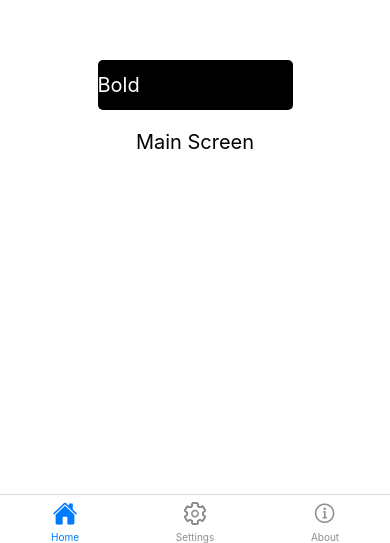
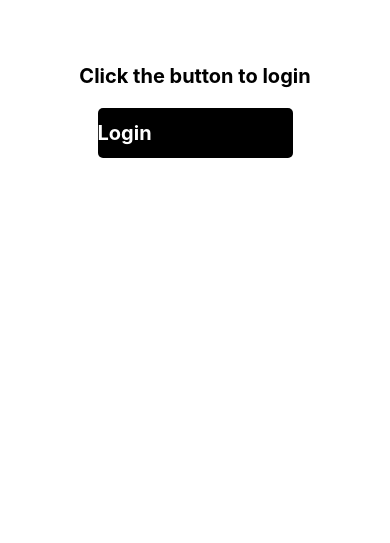
Before and after one commit to acamposhd/dmi-class-3-22, a React Native app: screen / in a window 390 px wide. Shown: the part 301-844 px from the top of the page. Built offline with nearby package versions, Linux system fonts and the light colour scheme.

Commit message:
feat: added react navigation-stack example

```diff
--- a/App.js
+++ b/App.js
@@ -1,10 +1,12 @@
-import React from "react";
+import React, { useState } from "react";
+import Login from "./pages/Login";
 import Main from "./pages/Main";
 import Settings from "./pages/Settings";
 import About from "./pages/About";
 
 import { NavigationContainer } from "@react-navigation/native";
 import { createBottomTabNavigator } from "@react-navigation/bottom-tabs";
+import { createNativeStackNavigator } from "@react-navigation/native-stack";
 
 import Ionicons from "react-native-vector-icons/Ionicons";
 
@@ -27,9 +29,23 @@ const Tabs = [
 ];
 
 const Tab = createBottomTabNavigator();
+const Stack = createNativeStackNavigator();
 export default function App() {
+  const [isLoggedIn, setIsLoggedIn] = useState(false);
+  const login = () => {
+    setIsLoggedIn(true);
+  };
   return (
     <NavigationContainer>
+      {!isLoggedIn ? (
+        <Stack.Navigator>
+          <Stack.Screen
+            name="Login"
+            component={() => <Login login={login} />}
+            options={{ headerShown: false }}
+          />
+        </Stack.Navigator>
+      ) : (
         <Tab.Navigator
           screenOptions={({ route }) => ({
             tabBarIcon: ({ focused, color, size }) => {
@@ -56,6 +72,7 @@ export default function App() {
             />
           ))}
         </Tab.Navigator>
+      )}
     </NavigationContainer>
   );
 }
--- a/package.json
+++ b/package.json
@@ -12,6 +12,7 @@
     "@expo/webpack-config": "^0.17.0",
     "@react-navigation/bottom-tabs": "^6.4.0",
     "@react-navigation/native": "^6.0.13",
+    "@react-navigation/native-stack": "^6.9.0",
     "expo": "~46.0.9",
     "expo-status-bar": "~1.4.0",
     "react": "18.0.0",
--- /dev/null
+++ b/pages/Login/index.js
@@ -0,0 +1,19 @@
+import { StatusBar } from "expo-status-bar";
+import React from "react";
+import StyledButton from "../../components/Button";
+import Container from "../../components/Container";
+import Title from "../../components/Title";
+
+export default function Login({ login }) {
+  return (
+    <Container>
+      <Title bold={true}>Click the button to login</Title>
+      <StyledButton onPress={() => login()}>
+        <Title color="white" bold={true}>
+          Login
+        </Title>
+      </StyledButton>
+      <StatusBar style="auto" />
+    </Container>
+  );
+}
```
Also changed, not shown: 1 other file (tests, documents, lock files or other folders). Lines whose indentation alone changed are shown as unchanged.
